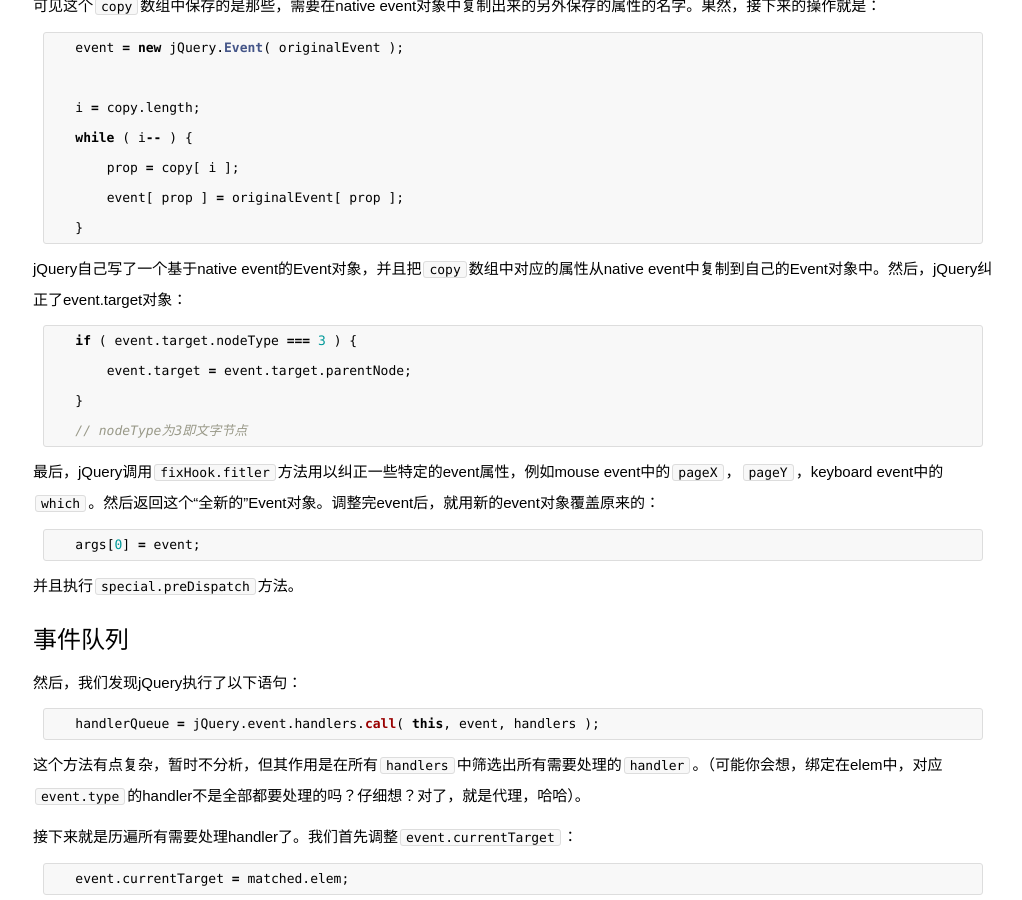
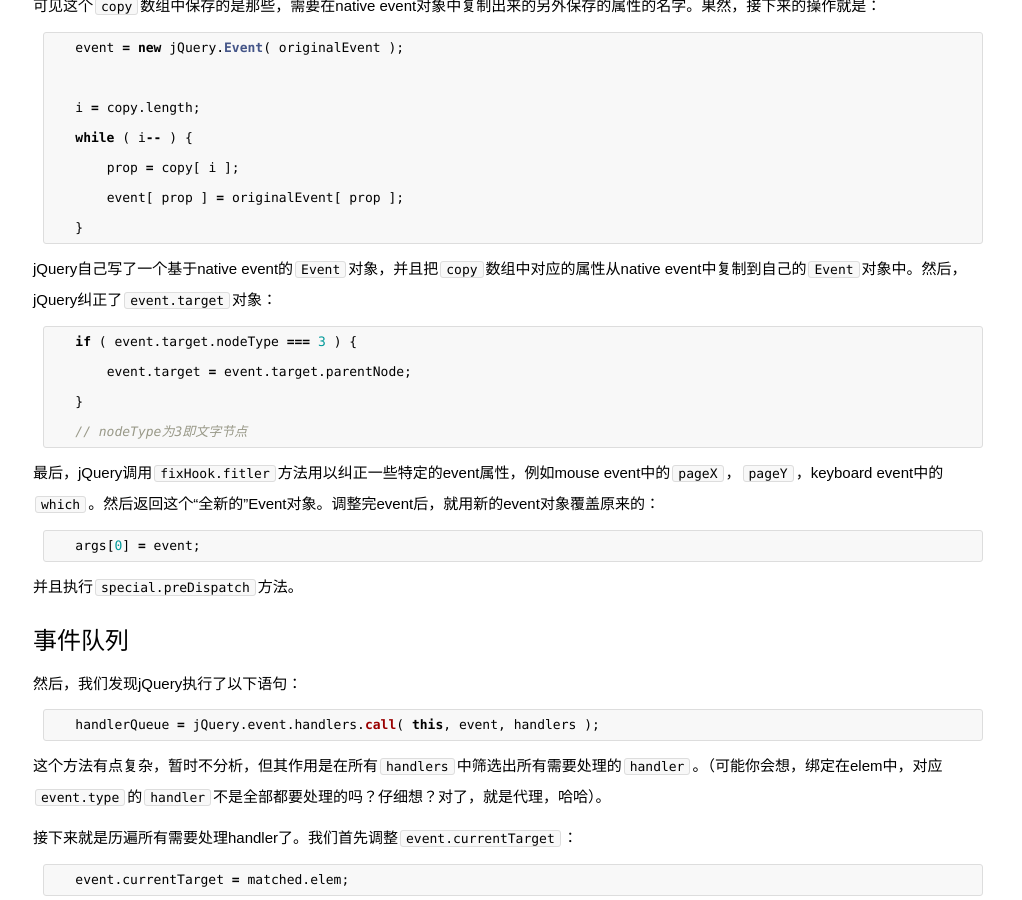
Before and after one commit to lizzz0523/lizzz0523.github.io, a Jekyll site: the page built from _posts/2013-04-19-event-part3.md, in a window 1280 px wide and 900 px high, scrolled down 1396 px. Shown: the whole window, without its empty margins (127-1149 px from the left). Built offline with Jekyll 4.4.1, drawn with Linux system fonts in a browser that asks for light colours; nearby versions of some CDN libraries; Markdown is read by kramdown in place of the engine named in the settings.

Commit message:
fix some bug

```diff
--- a/_posts/2013-04-19-event-part3.md
+++ b/_posts/2013-04-19-event-part3.md
@@ -67,7 +67,7 @@ tags: [event system]
 
 {% endhighlight %}
 
-jQuery自己写了一个基于native event的Event对象，并且把`copy`数组中对应的属性从native event中复制到自己的Event对象中。然后，jQuery纠正了event.target对象：
+jQuery自己写了一个基于native event的`Event`对象，并且把`copy`数组中对应的属性从native event中复制到自己的`Event`对象中。然后，jQuery纠正了`event.target`对象：
 
 {% highlight javascript %}
 
@@ -99,7 +99,7 @@ jQuery自己写了一个基于native event的Event对象，并且把`copy`数组
 
 {% endhighlight %}
 
-这个方法有点复杂，暂时不分析，但其作用是在所有`handlers`中筛选出所有需要处理的`handler`。（可能你会想，绑定在elem中，对应`event.type`的handler不是全部都要处理的吗？仔细想？对了，就是代理，哈哈）。
+这个方法有点复杂，暂时不分析，但其作用是在所有`handlers`中筛选出所有需要处理的`handler`。（可能你会想，绑定在elem中，对应`event.type`的`handler`不是全部都要处理的吗？仔细想？对了，就是代理，哈哈）。
 
 接下来就是历遍所有需要处理handler了。我们首先调整`event.currentTarget`：
 
```
